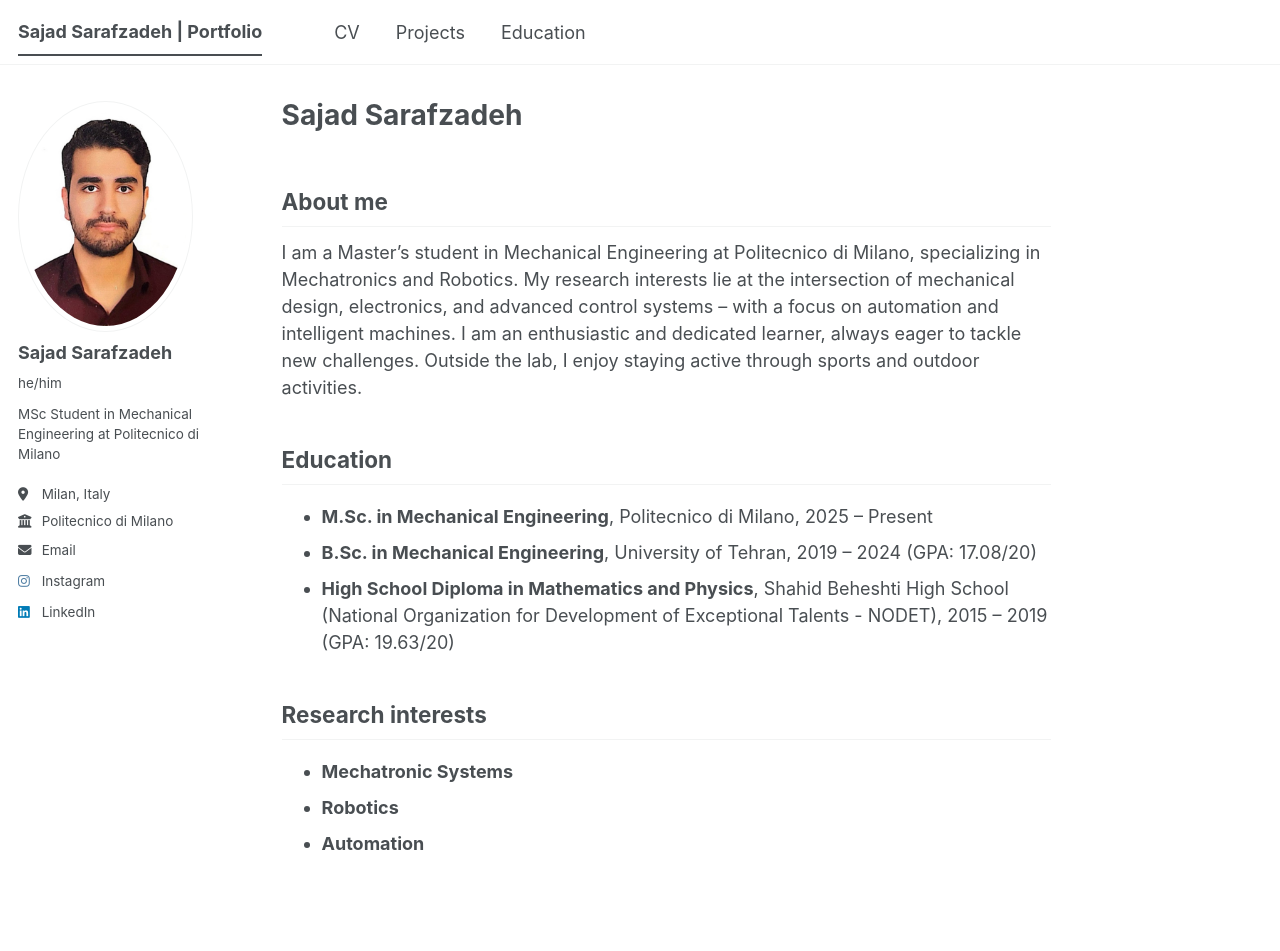
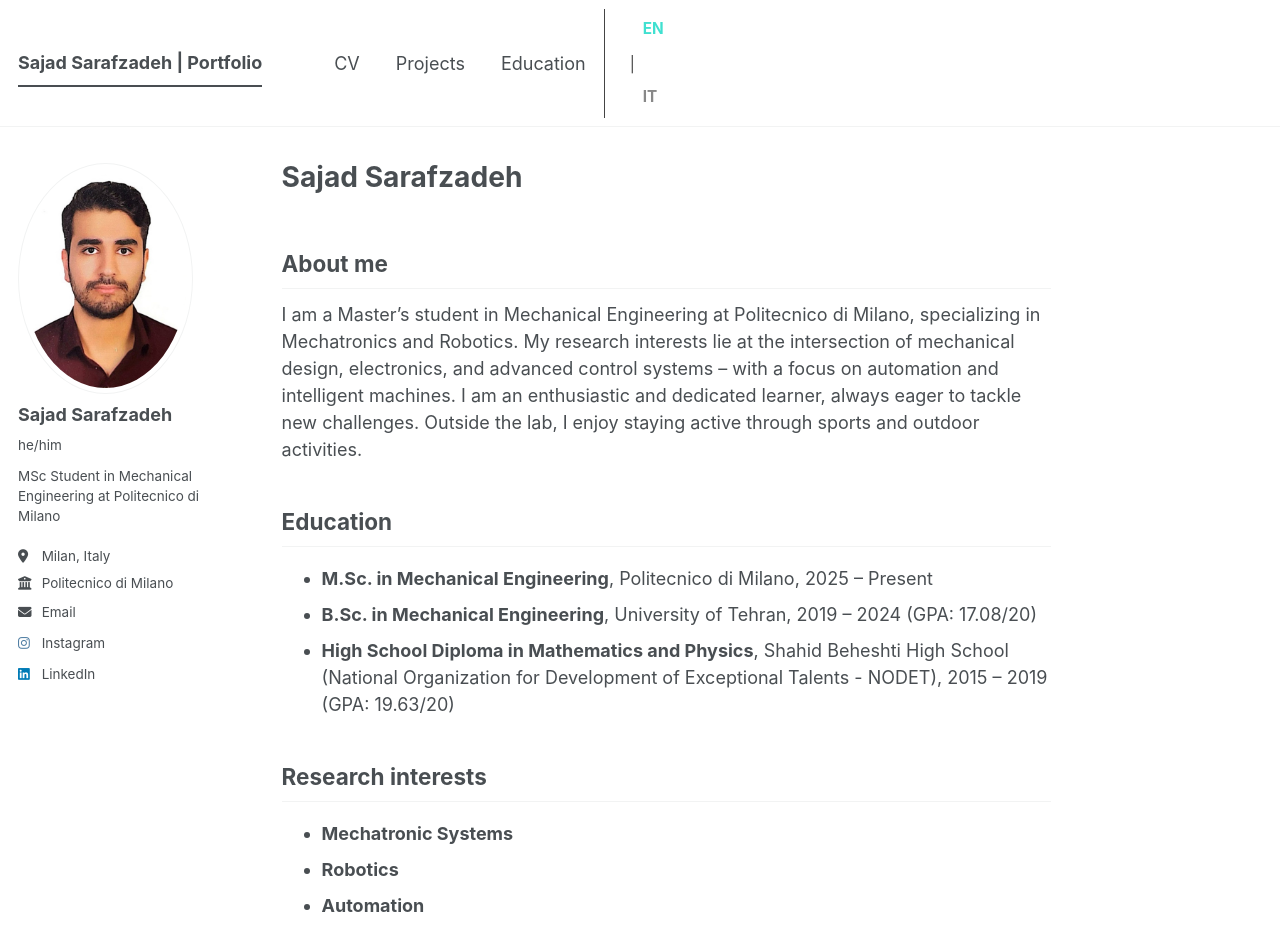
Before and after one commit to sajadsarafzadeh/sajadsarafzadeh.github.io, a Jekyll site: the page built from _pages/about.md, in a window 1280 px wide and 1018 px high. Shown: the top 951 px of the window. Built offline with Jekyll 4.4.1, drawn with Linux system fonts in a browser that asks for light colours; a script bundle is joined from its source files by our own code; library files that are not in the unit come from our copies.

Commit message:
Update masthead.html

```diff
--- a/_includes/masthead.html
+++ b/_includes/masthead.html
@@ -9,15 +9,17 @@
             <a href="{{ base_path }}/">{{ site.title }}</a>
           </li>
           {% for link in site.data.navigation.main %}
-            {% if link.url contains 'http' %}
-              {% assign domain = '' %}
-            {% else %}
-              {% assign domain = base_path %}
-            {% endif %}
             <li class="masthead__menu-item {% if page.url contains link.url and link.url != '/' %}selected{% endif %}">
-              <a href="{{ domain }}{{ link.url }}">{{ link.title }}</a>
+              <a href="{{ base_path }}{{ link.url }}">{{ link.title }}</a>
             </li>
           {% endfor %}
+
+          <li class="masthead__menu-item persist tail" style="margin-left: 20px; border-left: 1px solid #444; padding-left: 20px;">
+            <span style="font-size: 0.85em;">
+              <a href="/" style="color: {% if page.url contains '/it/' %}#888{% else %}#40E0D0{% endif %}; font-weight: bold;">EN</a>
+              <span style="color: #444; margin: 0 5px;">|</span>
+              <a href="/it/" style="color: {% if page.url contains '/it/' %}#40E0D0{% else %}#888{% endif %}; font-weight: bold;">IT</a>
+            </span>
           </li>
         </ul>
         <ul class="hidden-links hidden"></ul>
```
